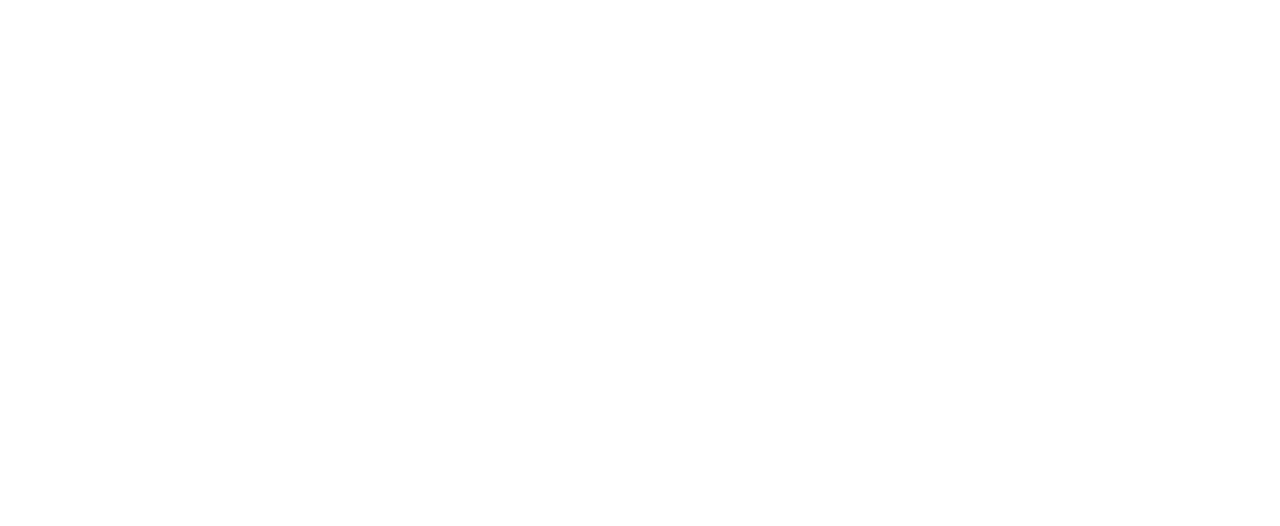
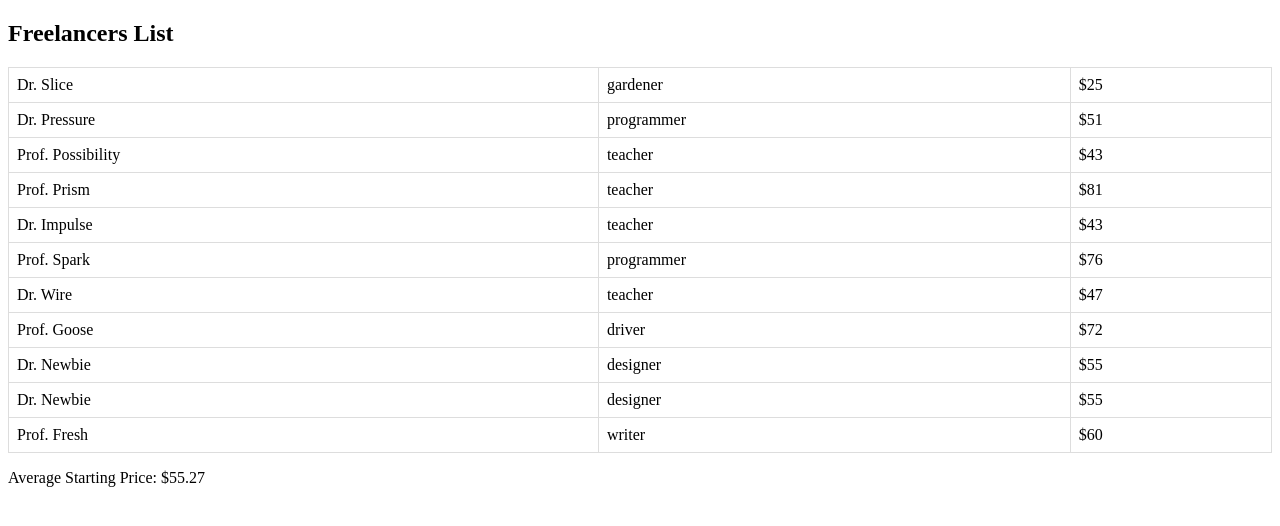
Before and after one commit to Jasonjohnson6935/Unit2Freelancerforum, a plain HTML site: page index.html in a window 1280 px wide. Drawn offline with Linux system fonts and the light colour scheme.

Commit message:
minor changes

```diff
--- a/index.html
+++ b/index.html
@@ -1,11 +1,46 @@
 <!DOCTYPE html>
 <html lang="en">
+
 <head>
     <meta charset="UTF-8">
     <meta name="viewport" content="width=device-width, initial-scale=1.0">
-    <title>Document</title>
+    <title>Freelancers List</title>
+    <style>
+        table {
+            border-collapse: collapse;
+            width: 100%;
+            margin-top: 20px;
+        }
+        th,
+        td {
+            border: 1px solid #dddddd;
+            text-align: left;
+            padding: 8px;
+        }
+        th {
+            background-color: #f2f2f2;
+        }
+    </style>
 </head>
+
 <body>
+    <h2>Freelancers List</h2>
+    <table>
+        <tr>
+            <th>Name</th>
+            <th>Occupation</th>
+            <th>Starting Price</th>
+        </tr>
+    </thead>
+    <tbody>
+      <!-- Table body content will be dynamically updated by JavaScript -->
+    </tbody>
+  </table>
+
+  <p>Average Starting Price: <span id="averagePrice">$40.00</span></p>
+
+  <!-- Include the JavaScript file -->
+  <script src="index.js"></script>
 
 </body>
 </html>
--- a/index.js
+++ b/index.js
@@ -0,0 +1,59 @@
+const freelancers = [
+    { name: "Dr. Slice", price: 25, occupation: "gardener" },
+    { name: "Dr. Pressure", price: 51, occupation: "programmer" },
+    { name: "Prof. Possibility", price: 43, occupation: "teacher" },
+    { name: "Prof. Prism", price: 81, occupation: "teacher" },
+    { name: "Dr. Impulse", price: 43, occupation: "teacher" },
+    { name: "Prof. Spark", price: 76, occupation: "programmer" },
+    { name: "Dr. Wire", price: 47, occupation: "teacher" },
+    { name: "Prof. Goose", price: 72, occupation: "driver" },
+  ];
+
+// New freelancers
+const newFreelancers = [
+  { name: "Dr. Newbie", price: 55, occupation: "designer" },
+  { name: "Prof. Fresh", price: 60, occupation: "writer" },
+  // Add more new freelancers as needed
+];
+
+// Function to calculate the average starting price
+function calculateAveragePrice(freelancers) {
+  const totalPrices = freelancers.reduce((sum, freelancer) => sum + freelancer.price, 0);
+  const averagePrice = totalPrices / freelancers.length;
+  return averagePrice.toFixed(2);
+}
+
+// Function to update the freelancers list and average starting price
+function updateFreelancersList() {
+  const tableBody = document.querySelector('table tbody');
+  tableBody.innerHTML = '';
+
+  // Combine the existing freelancers with the new freelancers
+  const allFreelancers = [...freelancers, ...newFreelancers];
+
+  allFreelancers.forEach(freelancer => {
+    const row = `<tr>
+      <td>${freelancer.name}</td>
+      <td>${freelancer.occupation}</td>
+      <td>$${freelancer.price}</td>
+    </tr>`;
+    tableBody.innerHTML += row;
+  });
+
+  // Update the average starting price
+  const averagePrice = calculateAveragePrice(allFreelancers);
+  document.getElementById('averagePrice').textContent = `$${averagePrice}`;
+}
+
+// Call the update function when the page is loaded
+document.addEventListener('DOMContentLoaded', () => {
+  updateFreelancersList();
+});
+
+// Example: Add a new freelancer every 5 seconds
+setInterval(() => {
+  const randomIndex = Math.floor(Math.random() * newFreelancers.length);
+  const newFreelancer = newFreelancers[randomIndex];
+  freelancers.push(newFreelancer);
+  updateFreelancersList();
+}, 5000);
```
